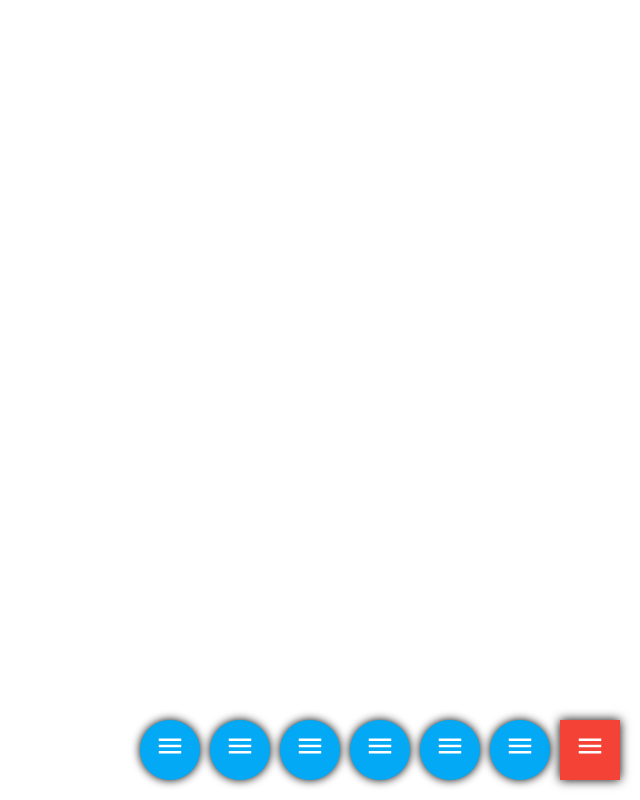
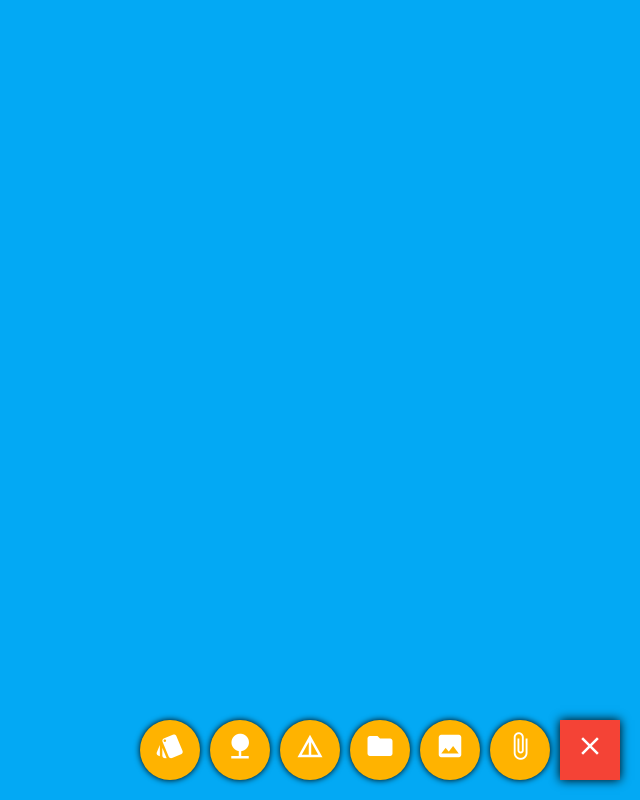
Before and after one commit to DavidMoranchel/menu, a plain HTML site: page index.html in a window 1280 px wide. Both pictures are taken after a click on the link "menu". Shown: the whole page, without its empty margins (640-1280 px from the left). Drawn offline with nearby package versions, Linux system fonts and the light colour scheme.

Commit message:
v0.1 menu

```diff
--- a/index.html
+++ b/index.html
@@ -9,26 +9,26 @@
 </head>
 <body>
 	<a class="btn-menu menu">
-		<i class="material-icons hamburger">menu</i>
+		<i class="material-icons icon-style hamburger">menu</i>
 	</a>
 	<div class="sub-menu">
 		<a class="btn-sub-menu">
-			<i class="material-icons hamburger">menu</i>
+			<i class="material-icons icon-style">attach_file</i>
 		</a>
 		<a class="btn-sub-menu">
-			<i class="material-icons hamburger">menu</i>
+			<i class="material-icons icon-style">insert_photo</i>
 		</a>
 		<a class="btn-sub-menu">
-			<i class="material-icons hamburger">menu</i>
+			<i class="material-icons icon-style">folder</i>
 		</a>
 		<a class="btn-sub-menu">
-			<i class="material-icons hamburger">menu</i>
+			<i class="material-icons icon-style">details</i>
 		</a>
 		<a class="btn-sub-menu">
-			<i class="material-icons hamburger">menu</i>
+			<i class="material-icons icon-style">nature</i>
 		</a>
 		<a class="btn-sub-menu">
-			<i class="material-icons hamburger">menu</i>
+			<i class="material-icons icon-style">style</i>
 		</a>
 	</div>
 
--- a/src/css/main.css
+++ b/src/css/main.css
@@ -1,3 +1,6 @@
+body{
+	background-color: #03a9f4;
+}
 .btn-menu{
 	z-index: 100;
 }
@@ -10,21 +13,24 @@
 	border-color: transparent;
 	border-radius: 45px;
 	position: fixed;
-	transition: all 200ms ease-in;
+	transition: all 300ms ease-out;
 	text-align: center;
 	line-height: 4.5;
-	background-color: #03a9f4;
+	background-color: #ffb300;
 	box-shadow: 0 0 10px;
 }
 .btn-menu:focus{
 	outline: 0;
 }
-.btn-menu:hover, .active-sub-menu:hover{
+.btn-menu:hover{
 	box-shadow: 0 0 13px;
 	transform: scale(1.2);
 }
+.active-sub-menu:hover{
+	box-shadow: 0 0 10px;
+	transform: scale(1.1);
+}
 .active-menu{
-	/*transform: scale(1.2);*/
 	background-color: #f44336;
 	border-radius: 0;
 }
@@ -35,30 +41,15 @@
 	box-shadow: 0 0 0;
 }
 .active-sub-menu{
-	transition: all 300ms ease-out;
-	box-shadow: 0 0 10px;
+	box-shadow: 0 0 6px;
 }
-.active-sub-menu:nth-child(1){
-	margin-right: 70px;
-}
-.active-sub-menu:nth-child(2){
-	margin-right: 140px;
-}
-.active-sub-menu:nth-child(3){
-	margin-right: 210px;
-}
-.active-sub-menu:nth-child(4){
-	margin-right: 280px;
-}
-.active-sub-menu:nth-child(5){
-	margin-right: 350px;
-}
-.active-sub-menu:nth-child(6){
-	margin-right: 420px;
-}
-
-
-.hamburger{
+.active-sub-menu:nth-child(1){margin-right: 70px;}
+.active-sub-menu:nth-child(2){margin-right: 140px;}
+.active-sub-menu:nth-child(3){margin-right: 210px;}
+.active-sub-menu:nth-child(4){margin-right: 280px;}
+.active-sub-menu:nth-child(5){margin-right: 350px;}
+.active-sub-menu:nth-child(6){margin-right: 420px;}
+.icon-style{
 	font-size: 30px;
 	color: white;
 }
--- a/src/js/main.js
+++ b/src/js/main.js
@@ -2,9 +2,11 @@ $('.btn-menu').click(function () {
 	if ($('.btn-sub-menu').hasClass('active-sub-menu')) {
 		$('.btn-sub-menu').removeClass('active-sub-menu')
 		$('.btn-menu').removeClass('active-menu');
+		$('.hamburger').html('menu');
 	}else{
 		$('.btn-sub-menu').addClass('active-sub-menu')
 		$('.btn-menu').addClass('active-menu');
+		$('.hamburger').html('close');
 	}
 });
 // $(".btn-menu").bind("transitionend webkitTransitionEnd oTransitionEnd MSTransitionEnd", function(){
```
